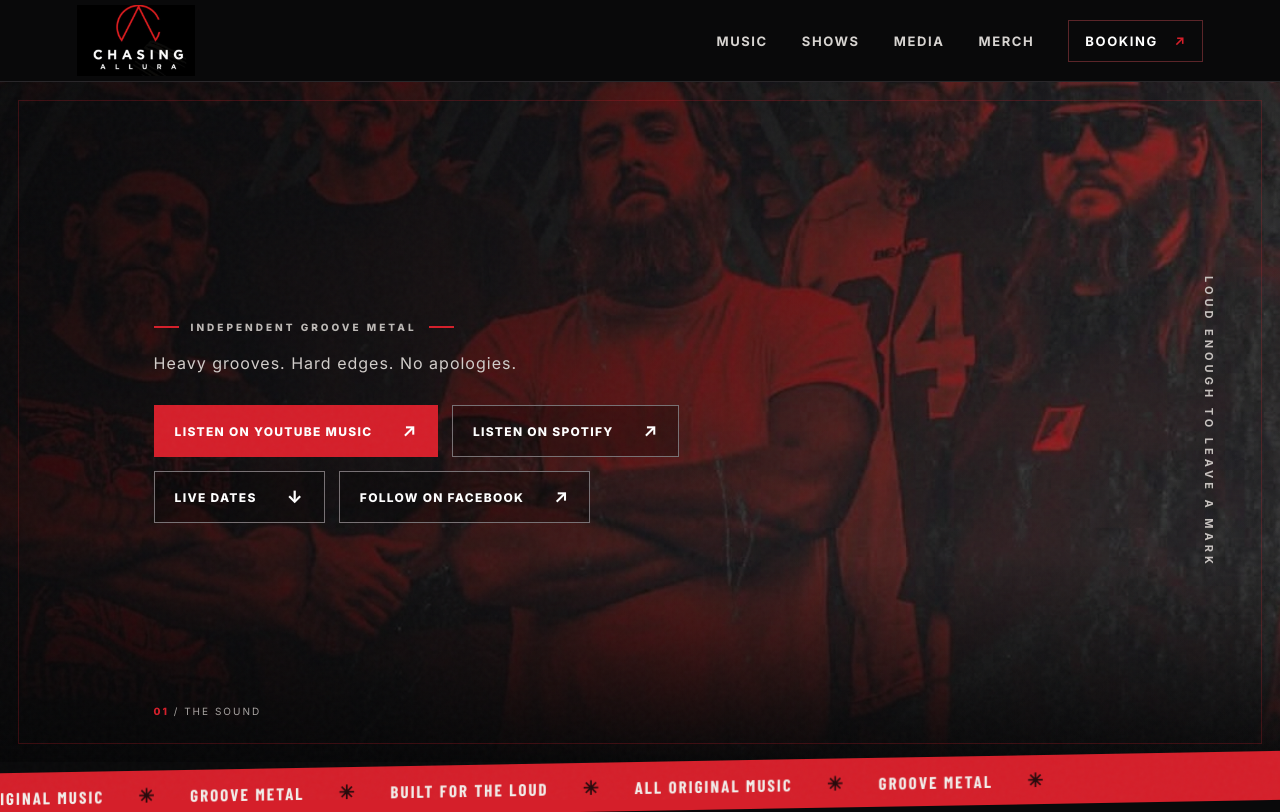
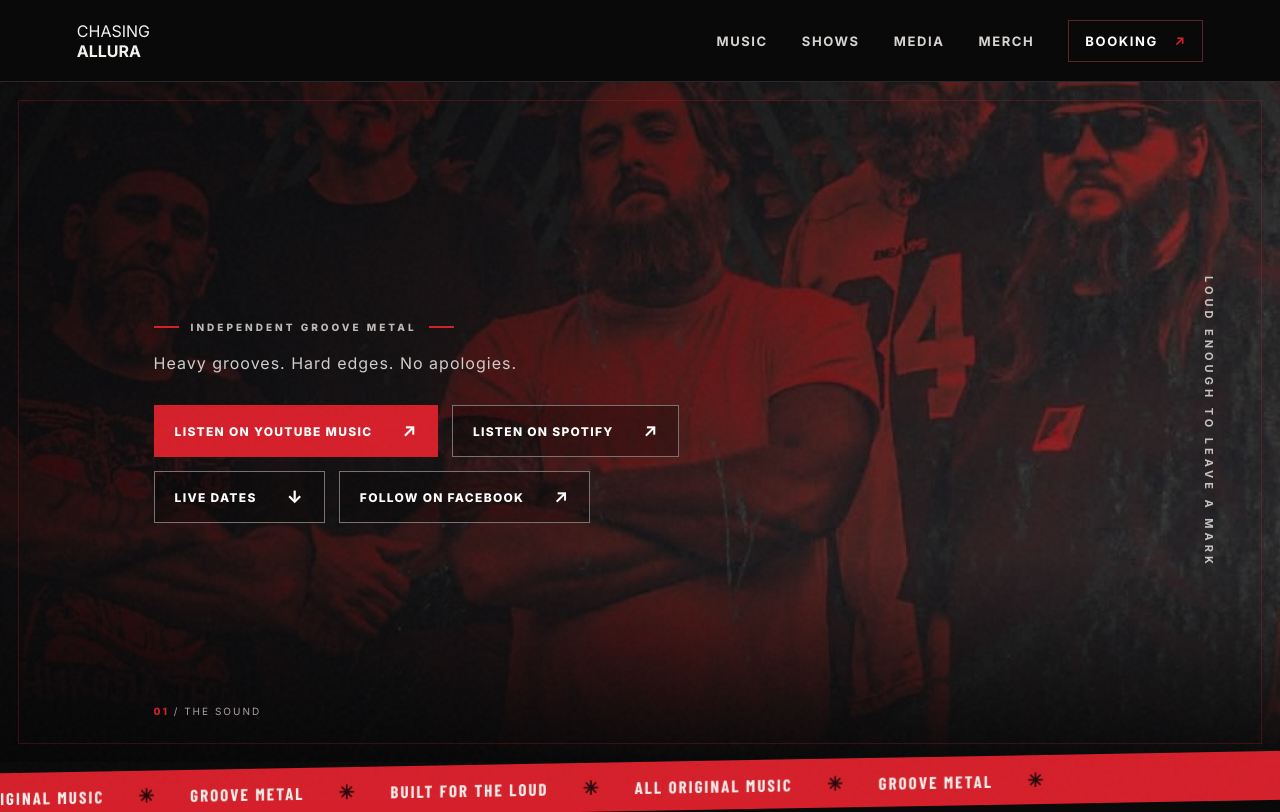
Before and after one commit to chasingallura/band-website, a plain HTML site: page index.html in a window 1280 px wide. Shown: the top 812 px of the page. Drawn offline with nearby package versions, Linux system fonts and the light colour scheme; a web font is replaced by a local one.

Commit message:
Restore visible Chasing Allura header wordmark

```diff
--- a/index.html
+++ b/index.html
@@ -14,9 +14,7 @@
 <body>
   <div class="grain" aria-hidden="true"></div>
   <header class="site-header">
-    <a class="wordmark" href="#home" aria-label="Chasing Allura home">
-      <img src="assets/chasing-allura-mark.png" alt="Chasing Allura logo">
-    </a>
+    <a class="wordmark" href="#home" aria-label="Chasing Allura home"><span class="wordmark-fallback">CHASING <b>ALLURA</b></span></a>
     <button class="menu-toggle" aria-label="Open navigation" aria-expanded="false"><span></span><span></span><span></span></button>
     <nav class="main-nav" aria-label="Main navigation">
       <a href="#music">MUSIC</a><a href="#shows">SHOWS</a><a href="#media">MEDIA</a><a href="#merch">MERCH</a><a class="nav-book" href="#booking">BOOKING <i>↗</i></a>
```
